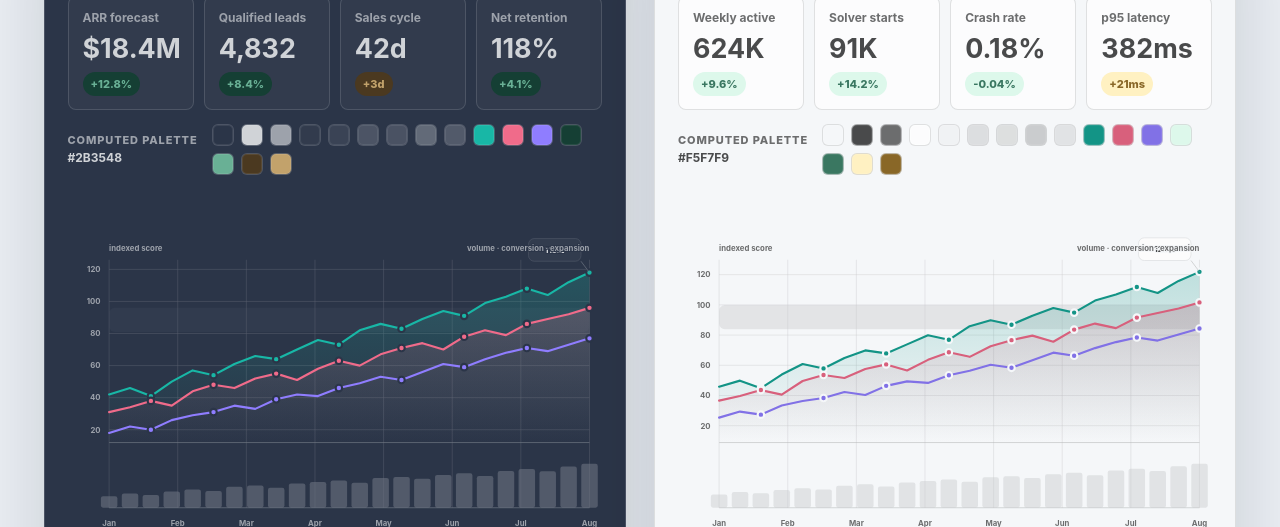
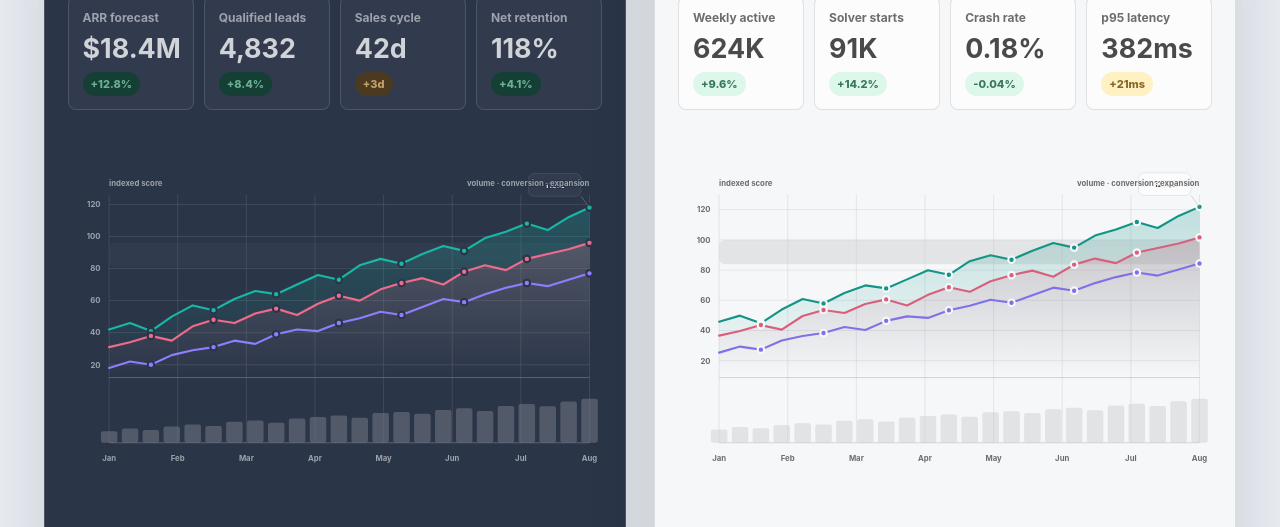
Before and after one commit to prosody007/contrast-fit, a website with bundled scripts: page examples/dashboard/index.html in a window 1280 px wide. Shown: the part 246-773 px from the top of the page. Built offline with nearby package versions, Linux system fonts and the light colour scheme.

Commit message:
Simplify dashboard demo controls

```diff
--- a/examples/dashboard/app.js
+++ b/examples/dashboard/app.js
@@ -22,21 +22,6 @@ function pointsToPath(points) {
   return points
     .map(([x, y], index) => `${index === 0 ? "M" : "L"} ${x.toFixed(1)} ${y.toFixed(1)}`)
     .join(" ");
-}
-
-function renderSwatches(container, palette) {
-  container.replaceChildren();
-
-  palette.tokens.forEach((token) => {
-    const swatch = document.createElement("span");
-    const detail = token.contrast ? `${token.contrast.toFixed(2)}:1` : "derived";
-
-    swatch.className = "swatch";
-    swatch.style.background = token.swatch;
-    swatch.title = `${token.name}: ${token.value} (${detail})`;
-    swatch.setAttribute("aria-label", swatch.title);
-    container.append(swatch);
-  });
 }
 
 function renderChart(svg, offset = 0, id = "chart") {
@@ -137,10 +122,8 @@ function updateCard(card) {
   const palette = createAdaptivePalette(card.dataset.bg);
 
   applyPaletteToElement(card, palette);
-  card.querySelector(".js-bg-label").textContent = palette.background;
   card.querySelector(".js-bg-picker").value = palette.background;
   card.querySelector(".js-bg-hex").value = palette.background;
-  renderSwatches(card.querySelector(".js-swatches"), palette);
 }
 
 function bindCard(card, index) {
--- a/examples/dashboard/index.html
+++ b/examples/dashboard/index.html
@@ -53,14 +53,6 @@
             </div>
           </div>
 
-          <section class="palette-bar" aria-label="Generated palette">
-            <div>
-              <p>Computed palette</p>
-              <strong class="js-bg-label">#2B3548</strong>
-            </div>
-            <div class="swatches js-swatches"></div>
-          </section>
-
           <svg class="plot js-plot" viewBox="0 0 760 430" role="img" aria-label="Pipeline trend chart"></svg>
 
           <footer class="legend">
@@ -105,14 +97,6 @@
             </div>
           </div>
 
-          <section class="palette-bar" aria-label="Generated palette">
-            <div>
-              <p>Computed palette</p>
-              <strong class="js-bg-label">#F5F7F9</strong>
-            </div>
-            <div class="swatches js-swatches"></div>
-          </section>
-
           <svg class="plot js-plot" viewBox="0 0 760 430" role="img" aria-label="Product adoption chart"></svg>
 
           <footer class="legend">
--- a/examples/dashboard/styles.css
+++ b/examples/dashboard/styles.css
@@ -36,8 +36,7 @@ input {
 }
 
 .dashboard__eyebrow,
-.chart-card__eyebrow,
-.palette-bar p {
+.chart-card__eyebrow {
   margin: 0;
   color: #667085;
   font-size: 11px;
@@ -210,40 +209,6 @@ input {
   color: var(--adaptive-warn-text);
 }
 
-.palette-bar {
-  padding: 14px 24px 0;
-  display: grid;
-  grid-template-columns: auto 1fr;
-  gap: 14px;
-  align-items: center;
-}
-
-.palette-bar p {
-  color: var(--adaptive-muted);
-}
-
-.palette-bar strong {
-  display: block;
-  margin-top: 3px;
-  color: var(--adaptive-text);
-  font-size: 12px;
-}
-
-.swatches {
-  display: grid;
-  grid-template-columns: repeat(auto-fill, 22px);
-  gap: 7px;
-  align-items: center;
-}
-
-.swatch {
-  width: 22px;
-  height: 22px;
-  border: 1px solid var(--adaptive-border);
-  border-radius: 6px;
-  box-shadow: inset 0 0 0 1px rgba(255, 255, 255, 0.08);
-}
-
 .plot {
   display: block;
   width: 100%;
@@ -366,13 +331,8 @@ input {
   }
 
   .chart-card__header,
-  .palette-bar,
   .legend {
     padding-inline: 16px;
-  }
-
-  .palette-bar {
-    grid-template-columns: 1fr;
   }
 
   .plot {
```
Also changed, not shown: docs/architecture.md (+1 -1 lines), README.md.
